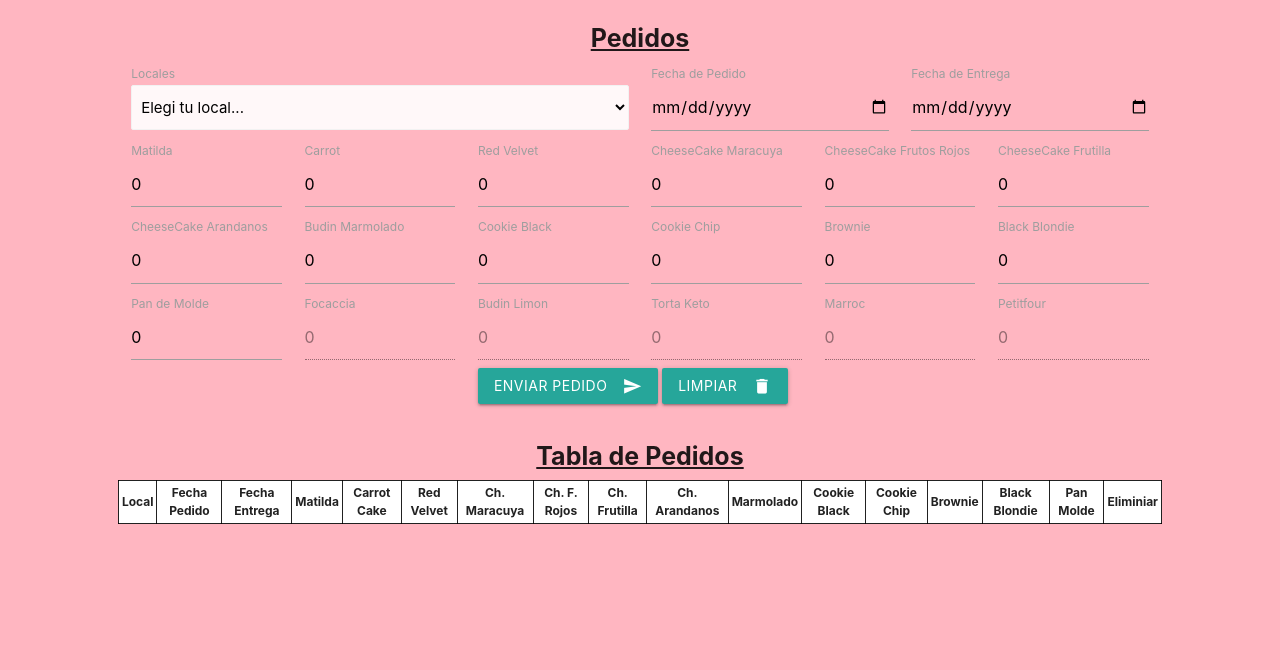
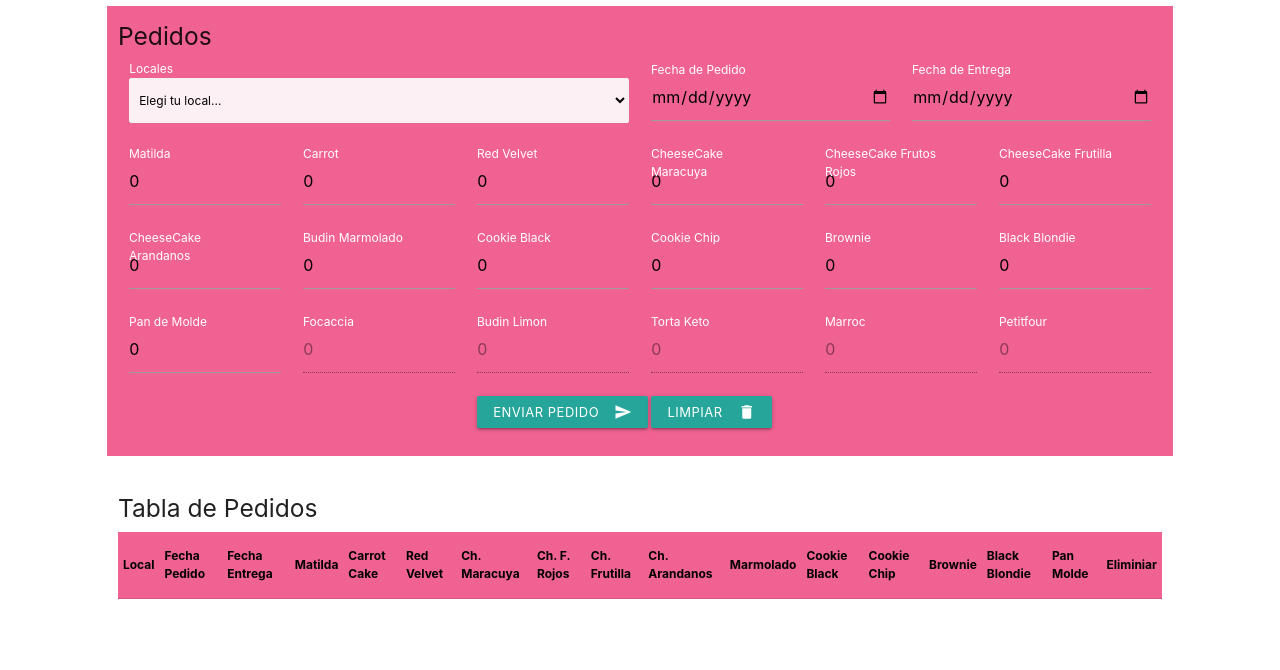
Before and after one commit to Bussomauro/Vakey-app, a plain HTML site: page letItV.html in a window 1280 px wide. Shown: the part 130-800 px from the top of the page. Drawn offline with nearby package versions, Linux system fonts and the light colour scheme.

Commit message:
Add files via upload

```diff
--- a/letItV.html
+++ b/letItV.html
@@ -20,11 +20,10 @@
         </div>
     </header>
     <div class="row">
-        <div class="col m10 offset-m1 s10 offset-s1">
-            <form id="formPedido">
+            <form class="pink lighten-2 col m10 offset-m1 s10 offset-s1" id="formPedido" style="height: 30rem; font-size: 12px;">
                 <h5>Pedidos</h5>
-                <div class="form-field col m6 s6">
-                    <label for="local">Locales</label>
+                <div class="col m6 s6">
+                    <label class="white-text" for="local">Locales</label>
                     <select class="browser-default" id="local" name="local" required>
                         <option value="">Elegi tu local...</option>
                         <option value="Mercat">Mercat</option>
@@ -37,102 +36,103 @@
                         <option value="Juan Valdez">Juan Valdez</option>
                     </select>
                 </div>
-                <div class="form-field col m3 s3">
-                    <label for="fecha_pedido">Fecha de Pedido</label>
+                <div class="input-field col m3 s3">
+                    <label class="white-text" for="fecha_pedido">Fecha de Pedido</label>
                     <input placeholder="" id="fecha_pedido" type="date" name="fecha_pedido" id="fecha_pedido" required>
                 </div>
-                <div class="form-field col m3 s3">
-                    <label for="fecha_entrega">Fecha de Entrega</label>
+                <div class="input-field col m3 s3">
+                    <label class="white-text" for="fecha_entrega">Fecha de Entrega</label>
                     <input placeholder="" id="fecha_entrega" type="date" name="fecha_entrega" id="fecha_entrega"
                         required>
                 </div>
                 <div>
-                    <div class="form-field col m2 s2">
-                        <label for="matilda">Matilda</label>
+                    <div class="input-field col m2 s2">
+                        <label class="white-text" for="matilda">Matilda</label>
                         <input id="matilda" type="number" name="matilda" value="0" min="0">
                     </div>
-                    <div class="form-field col m2 s2">
-                        <label for="carrot">Carrot</label>
+                    <div class="input-field col m2 s2">
+                        <label class="white-text" for="carrot">Carrot</label>
                         <input id="carrot" type="number" name="carrot" value="0">
                     </div>
-                    <div class="form-field col m2 s2">
-                        <label for="red_velvet">Red Velvet</label>
+                    <div class="input-field col m2 s2">
+                        <label class="white-text" for="red_velvet">Red Velvet</label>
                         <input id="red_velvet" type="number" name="red_velvet" value="0" min="0">
                     </div>
-                    <div class="form-field col m2 s2">
-                        <label for="ch_maracuya">CheeseCake Maracuya</label>
+                    <div class="input-field col m2 s2">
+                        <label class="white-text" for="ch_maracuya">CheeseCake Maracuya</label>
                         <input id="ch_maracuya" type="number" name="ch_maracuya" value="0" step="0.5" min="0">
                     </div>
-                    <div class="form-field col m2 s2">
-                        <label for="ch_f_rojos">CheeseCake Frutos Rojos</label>
+                    <div class="input-field col m2 s2">
+                        <label class="white-text" for="ch_f_rojos">CheeseCake Frutos Rojos</label>
                         <input id="ch_f_rojos" type="number" name="ch_f_rojos" value="0" step="0.5" min="0">
                     </div>
-                    <div class="form-field col m2 s2">
-                        <label for="ch_frutilla">CheeseCake Frutilla</label>
+                    <div class="input-field col m2 s2">
+                        <label class="white-text" for="ch_frutilla">CheeseCake Frutilla</label>
                         <input id="ch_frutilla" type="number" name="ch_frutilla" value="0" step="0.5" min="0">
                     </div>
-                    <div class="form-field col m2 s2">
-                        <label for="ch_arandanos">CheeseCake Arandanos</label>
+                    <div class="input-field col m2 s2">
+                        <label class="white-text" for="ch_arandanos">CheeseCake Arandanos</label>
                         <input id="ch_arandanos" type="number" name="ch_arandanos" value="0" step="0.5" min="0">
                     </div>
-                    <div class="form-field col m2 s2">
-                        <label for="marmolado">Budin Marmolado</label>
+                    <div class="input-field col m2 s2">
+                        <label class="white-text" for="marmolado">Budin Marmolado</label>
                         <input id="marmolado" type="number" name="marmolado" value="0" min="0">
                     </div>
-                    <div class="form-field col m2 s2">
-                        <label for="cookie_black">Cookie Black</label>
+                    <div class="input-field col m2 s2">
+                        <label class="white-text" for="cookie_black">Cookie Black</label>
                         <input id="cookie_black" type="number" name="cookie_black" value="0" min="0">
                     </div>
-                    <div class="form-field col m2 s2">
-                        <label for="cookie_chip">Cookie Chip</label>
+                    <div class="input-field col m2 s2">
+                        <label class="white-text" for="cookie_chip">Cookie Chip</label>
                         <input id="cookie_chip" type="number" name="cookie_chip" value="0" min="0">
                     </div>
-                    <div class="form-field col m2 s2">
-                        <label for="brownie">Brownie</label>
+                    <div class="input-field col m2 s2">
+                        <label class="white-text" for="brownie">Brownie</label>
                         <input id="brownie" type="number" name="brownie" value="0" min="0">
                     </div>
-                    <div class="form-field col m2 s2">
-                        <label for="black_blondie">Black Blondie</label>
+                    <div class="input-field col m2 s2">
+                        <label class="white-text" for="black_blondie">Black Blondie</label>
                         <input id="black_blondie" type="number" name="black_blondie" value="0" min="0">
                     </div>
-                    <div class="form-field col m2 s2">
-                        <label for="pan_molde">Pan de Molde</label>
+                    <div class="input-field col m2 s2">
+                        <label class="white-text" for="pan_molde">Pan de Molde</label>
                         <input id="pan_molde" type="number" name="pan_molde" value="0" min="0">
                     </div>
-                    <div class="form-field col m2 s2">
-                        <label for="focaccia">Focaccia</label>
+                    <div class="input-field col m2 s2">
+                        <label class="white-text" for="focaccia">Focaccia</label>
                         <input id="focaccia" type="number" name="focaccia" value="0" min="0" disabled>
                     </div>
-                    <div class="form-field col m2 s2">
-                        <label for="limon">Budin Limon</label>
+                    <div class="input-field col m2 s2">
+                        <label class="white-text" for="limon">Budin Limon</label>
                         <input id="limon" type="number" name="limon" value="0" min="0" disabled>
                     </div>
-                    <div class="form-field col m2 s2">
-                        <label for="torta_ket">Torta Keto</label>
+                    <div class="input-field col m2 s2">
+                        <label class="white-text" for="torta_ket">Torta Keto</label>
                         <input id="torta-keto" type="number" name="torta-keto" value="0" min="0" disabled>
                     </div>
-                    <div class="form-field col m2 s2">
-                        <label for="marroc">Marroc</label>
+                    <div class="input-field col m2 s2">
+                        <label class="white-text" for="marroc">Marroc</label>
                         <input id="marroc" type="number" name="marroc" value="0" min="0" disabled>
                     </div>
-                    <div class="form-field col m2 s2">
-                        <label for="petitfour">Petitfour</label>
+                    <div class="input-field col m2 s2">
+                        <label class="white-text" for="petitfour">Petitfour</label>
                         <input id="petitfour" type="number" name="petitfour" value="0" min="0" disabled>
                     </div>
                 </div>
-                <div class="form-field col m4 offset-m4 s4 offset-s4">
-                    <button class="btn" type="submit" name="btn_enviar">Enviar Pedido
+                <div class="col m4 offset-m4 s4 offset-s4">
+                    <button class="btn-small" type="submit" name="btn_enviar">Enviar Pedido
                         <i class="material-icons right">send</i>
                     </button>
-                    <button class="btn" type="reset" name="btn_ limpiar">Limpiar
+                    <button class="btn-small" type="reset" name="btn_ limpiar">Limpiar
                         <i class="material-icons right">delete</i>
                     </button>
                 </div>
             </form>
-        </div>
+        <!-- <div class="divider"></div> -->
         <div class="col m10 offset-m1 s10 offset-s1"><br>
-            <table id="tablePedido">
+            <table class="responsive-table centered white-text pink lighten-2" id="tablePedido" style="font-size: 12px;">
                 <h5>Tabla de Pedidos</h5>
+
                 <tr>
                     <th>Local</th>
                     <th>Fecha Pedido</th>
@@ -152,6 +152,7 @@
                     <th>Pan Molde</th>
                     <th>Eliminiar</th>
                 </tr>
+
             </table>
         </div>
     </div>
--- a/resources/css/style.css
+++ b/resources/css/style.css
@@ -1,4 +1,4 @@
-body{
+/* body{
     background-color: lightpink;
 }
 
@@ -24,3 +24,7 @@ h5, h6{
     font-weight: bold;
     text-decoration-line: underline;
 }
+ */
+ th{
+    color: black;
+ }
```
